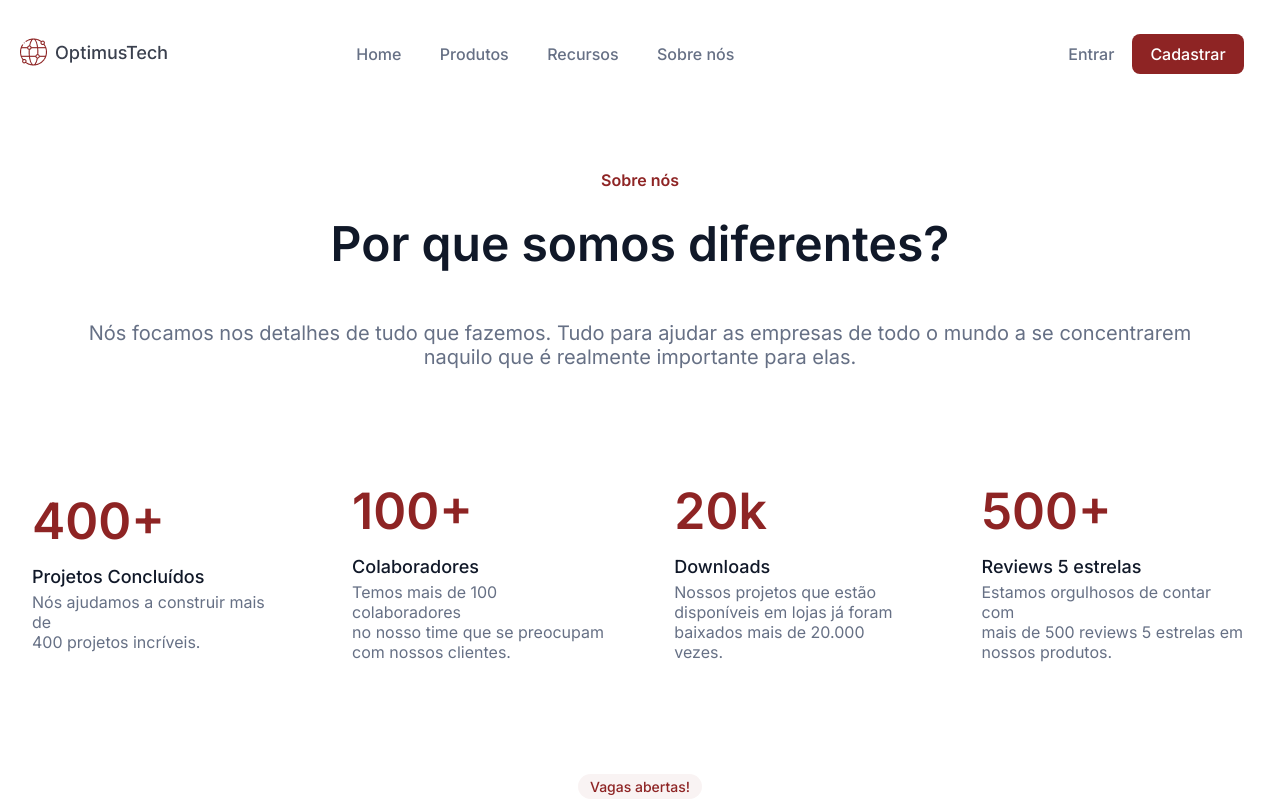
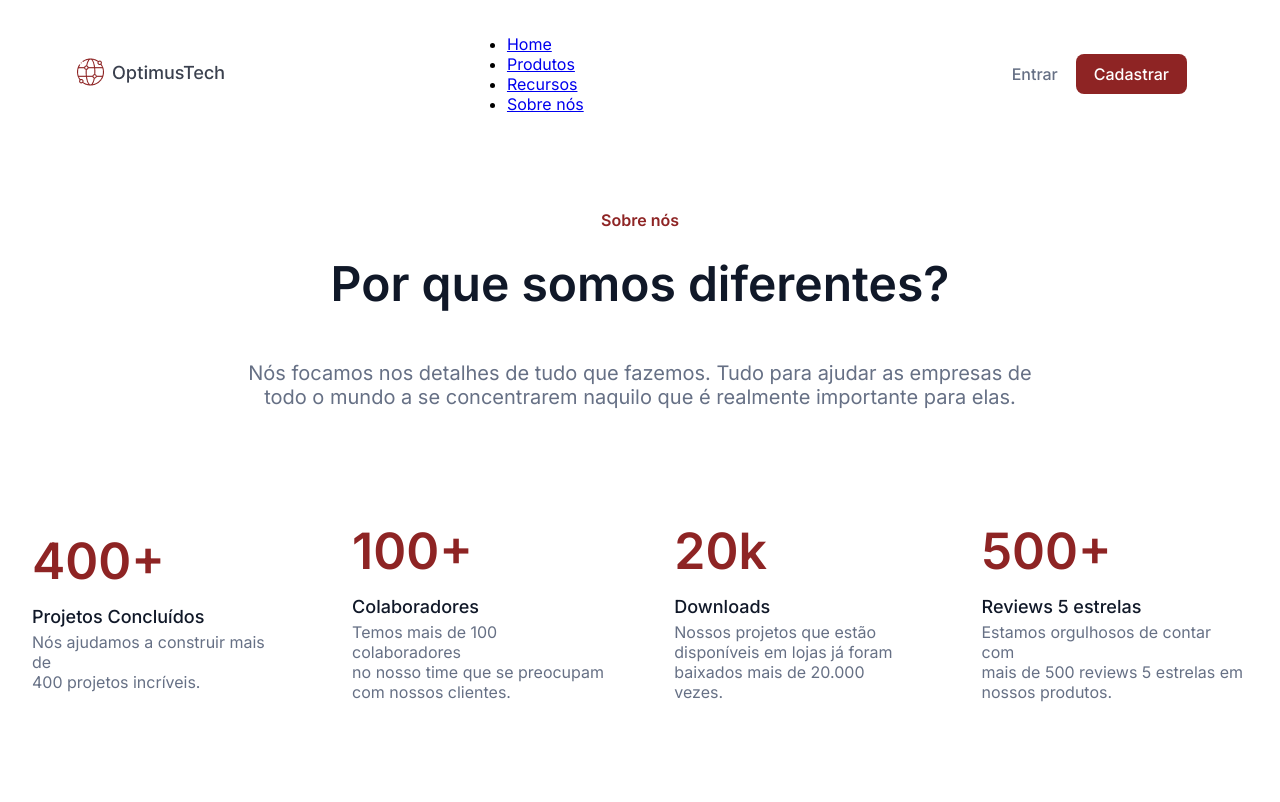
Before and after one commit to Buzetto/7DaysOfCode, a plain HTML site: page index.html in a window 1280 px wide. Shown: the top 802 px of the page. Drawn offline with Linux system fonts and the light colour scheme.

Commit message:
Update index.html

```diff
--- a/index.html
+++ b/index.html
@@ -15,12 +15,13 @@
                 <img class="cabecalho__logo__imagem" src="/assets/logo.png" alt="Logo da OptimusTech">
             </div>
             <div class="cabecalho__menu">
-               <a class="cabelho__menu__itens__links" href="#">Home</a>
-               <a class="cabelho__menu__itens__links" href="#">Produtos</a>
-               <a class="cabelho__menu__itens__links" href="#">Recursos</a>
-               <a class="cabelho__menu__itens__links" href="#">Sobre nós</a>
+               <ul class="cabecalho__lista">
+                   <li class="cabecalho__list__itens"><a class="cabecalho__menu__itens__links" href="#">Home</a></li>
+                   <li class="cabecalho__list__itens"><a class="cabecalho__menu__itens__links" href="#">Produtos</a></li>
+                   <li class="cabecalho__list__itens"><a class="cabecalho__menu__itens__links" href="#">Recursos</a></li>
+                   <li class="cabecalho__list__itens"><a class="cabecalho__menu__itens__links" href="#">Sobre nós</a></li>
+               </ul>
             </div>
-            <nav class="cabecalho__botao">
                 <div class="cabecalho__botao__div">
                     <button class="cabecalho__botao__div__entrar">Entrar</button>
                     <button class="cabecalho__botao__div__cadastrar">Cadastrar</button>
@@ -36,7 +37,7 @@
         <section class="primeira__sessao">
             <h2 class="primeira__sessao__titulomenor">Sobre nós</h2>
             <h1 class="primeira__sessao__titulomaior">Por que somos diferentes?</h1>
-            <p class="primeira__sessao__descricao">Nós focamos nos detalhes de tudo que fazemos. Tudo para ajudar as empresas de todo o mundo a se concentrarem naquilo que é realmente importante para elas.</p>
+            <p class="primeira__sessao__descricao">Nós focamos nos detalhes de tudo que fazemos. Tudo para ajudar as empresas de<br>todo o mundo a se concentrarem naquilo que é realmente importante para elas.</p>
         </section>
         <!--Fim da primeira sessão-->
 
```
